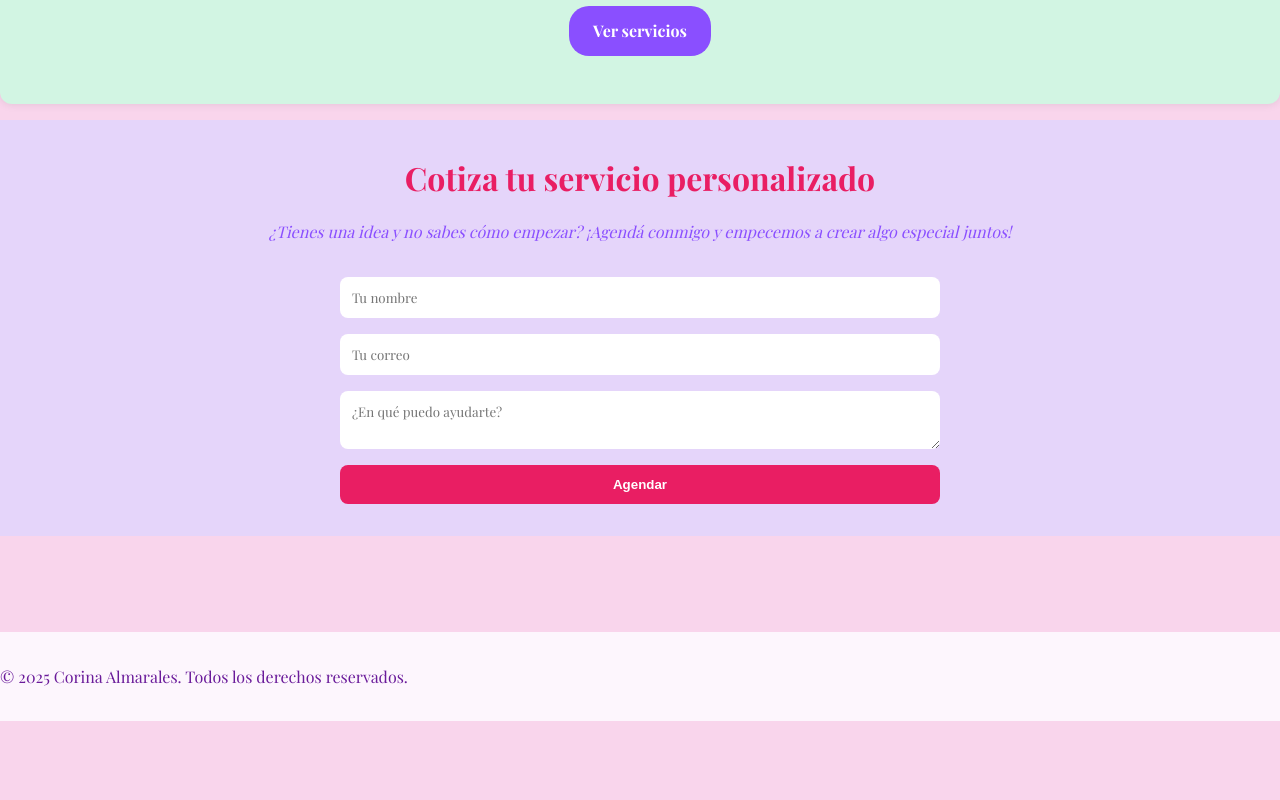
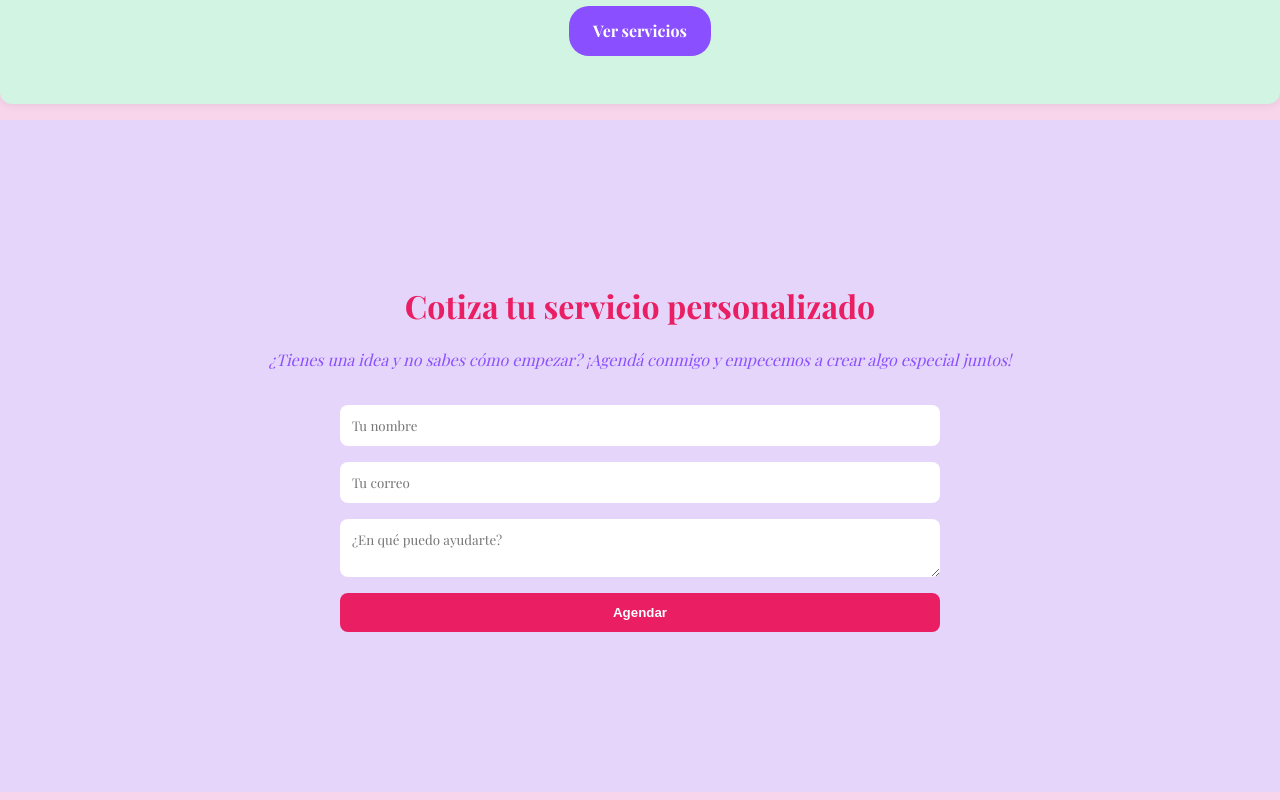
Before and after one commit to Corina-Almarales/corina-almarales, a Next.js app: page / in a window 1280 px wide. Shown: the part 1520-2320 px from the top of the page. Before the commit the page ends 2241 px from the top, so only its background shows below. Built offline with nearby package versions, Linux system fonts and the light colour scheme.

Commit message:
Updated global.css

```diff
--- a/src/app/global.css
+++ b/src/app/global.css
@@ -129,7 +129,7 @@ section {
 
 .cotiza-section {
   background-color: var(--lila);
-  padding: 2rem 2rem;
+  padding: 10rem 2rem;
   color: var(--blanco);
   text-align: center;
 }
```
